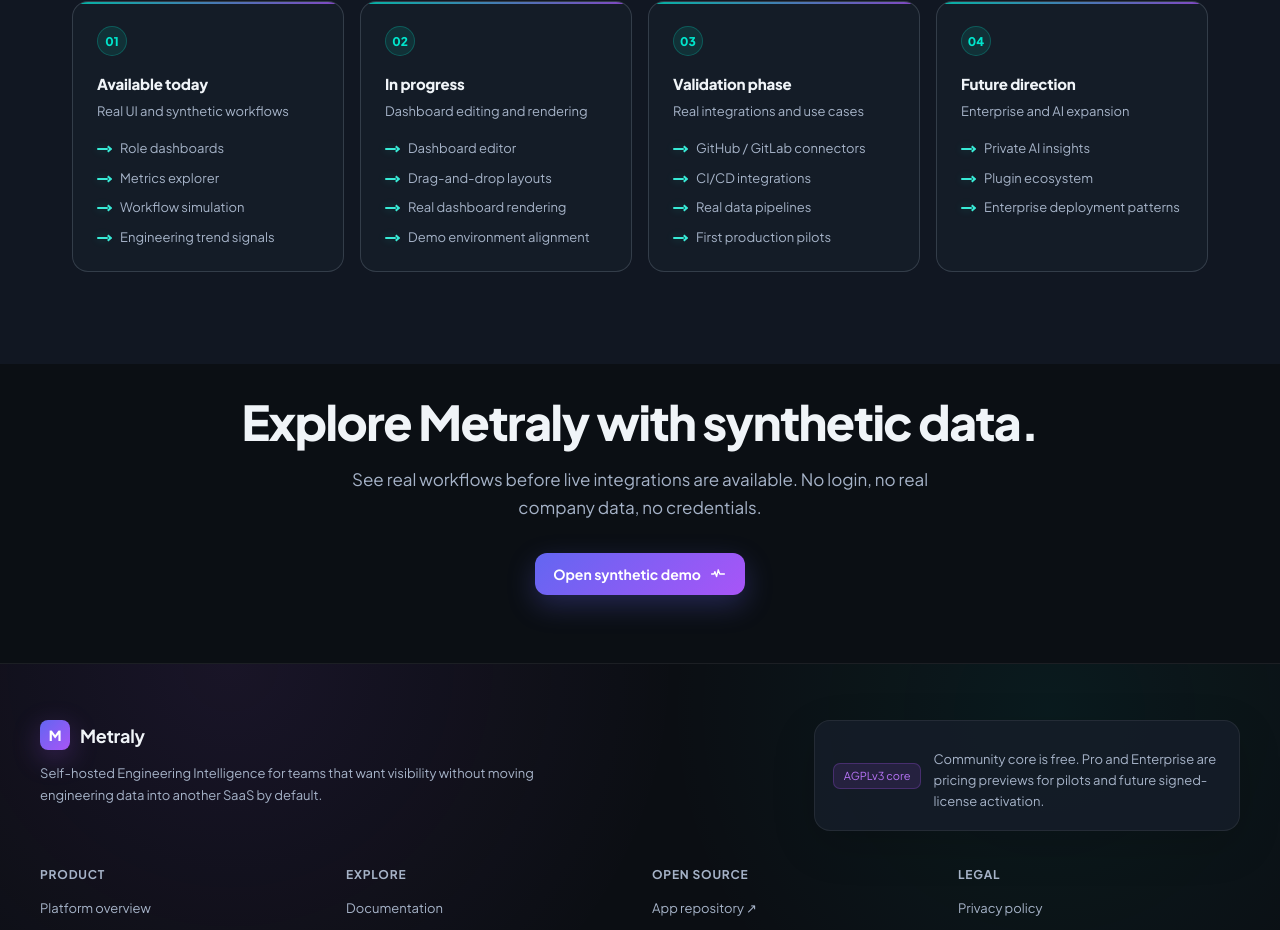
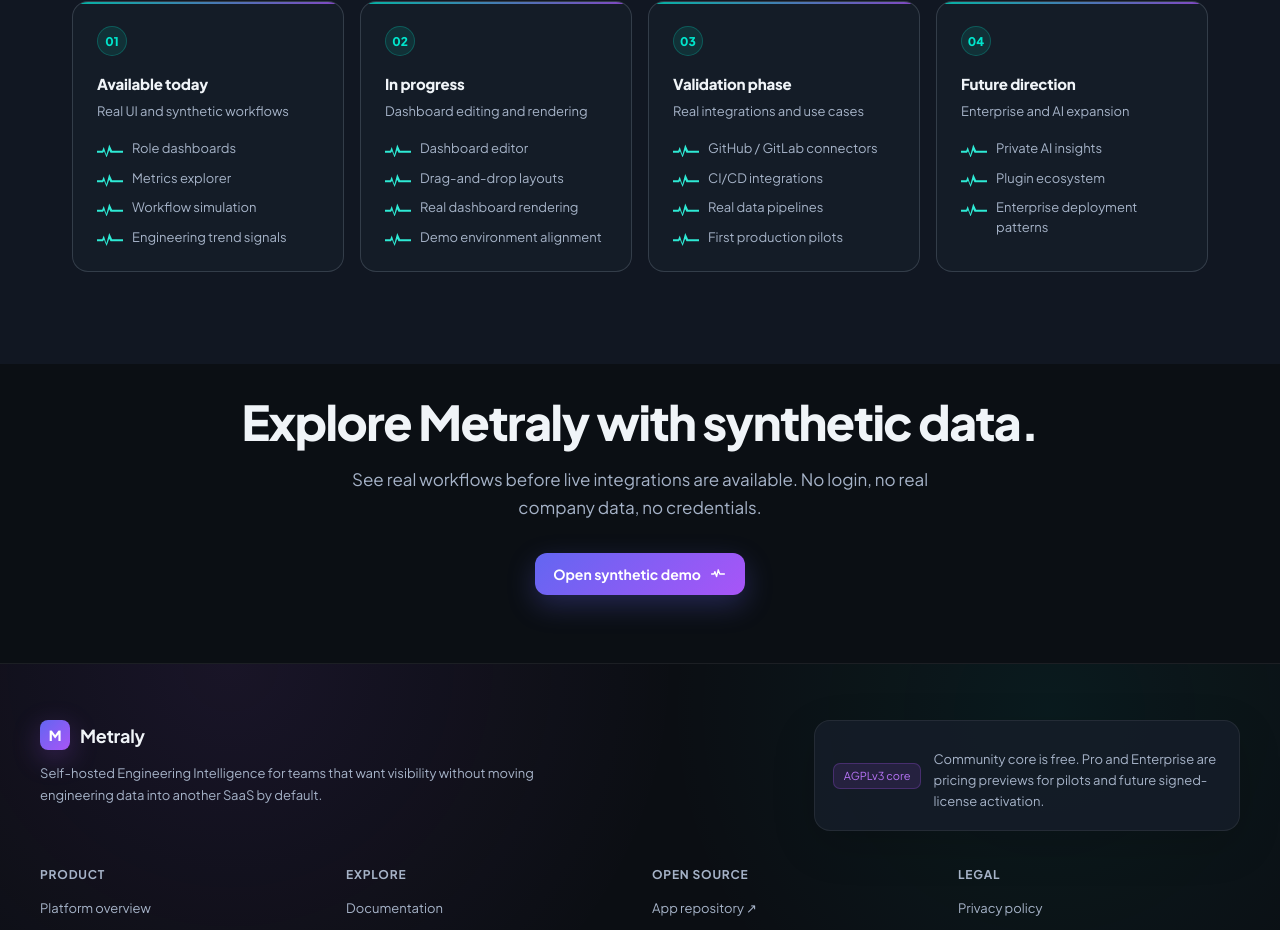
Before and after one commit to getmetraly/website, a Next.js app: page / in a window 1280 px wide. Shown: the part 4969-5899 px from the top of the page. Built offline with nearby package versions, Linux system fonts and the light colour scheme.

Commit message:
Replace roadmap arrows with pulse waves

```diff
--- a/app/homepage.module.css
+++ b/app/homepage.module.css
@@ -614,37 +614,19 @@
 }
 
 .roadmapItem span {
-  position: relative;
-  width: 14px;
-  height: 10px;
-  margin-top: 5px;
-  flex: 0 0 14px;
-  color: color-mix(in srgb, var(--cyan) 78%, white);
+  width: 26px;
+  height: 14px;
+  margin-top: 4px;
+  flex: 0 0 26px;
+  color: color-mix(in srgb, var(--cyan) 82%, white);
+  background-color: currentColor;
+  clip-path: polygon(0 52%, 20% 52%, 26% 25%, 36% 82%, 47% 8%, 58% 52%, 100% 52%, 100% 66%, 52% 66%, 47% 48%, 37% 100%, 27% 55%, 23% 66%, 0 66%);
+  filter: drop-shadow(0 0 6px color-mix(in srgb, var(--cyan) 24%, transparent));
 }
 
-.roadmapItem span::before {
-  content: "";
-  position: absolute;
-  left: 0;
-  top: 50%;
-  width: 11px;
-  height: 2px;
-  border-radius: 999px;
-  background: currentColor;
-  box-shadow: 0 0 8px color-mix(in srgb, var(--cyan) 30%, transparent);
-  transform: translateY(-50%);
-}
-
+.roadmapItem span::before,
 .roadmapItem span::after {
-  content: "";
-  position: absolute;
-  right: 0;
-  top: 50%;
-  width: 5px;
-  height: 5px;
-  border-top: 2px solid currentColor;
-  border-right: 2px solid currentColor;
-  transform: translateY(-50%) rotate(45deg);
+  content: none;
 }
 
 @keyframes cardIn {
```
